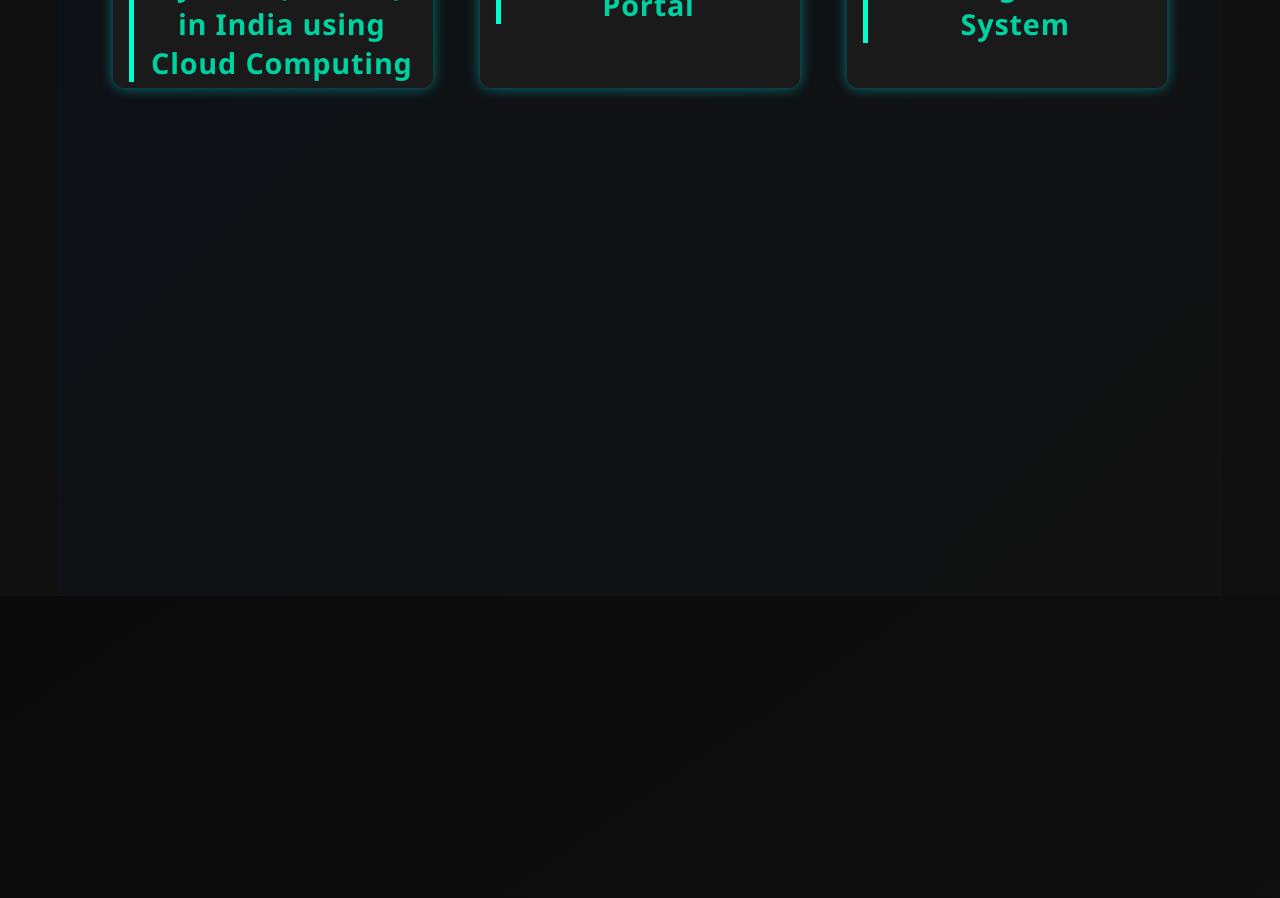
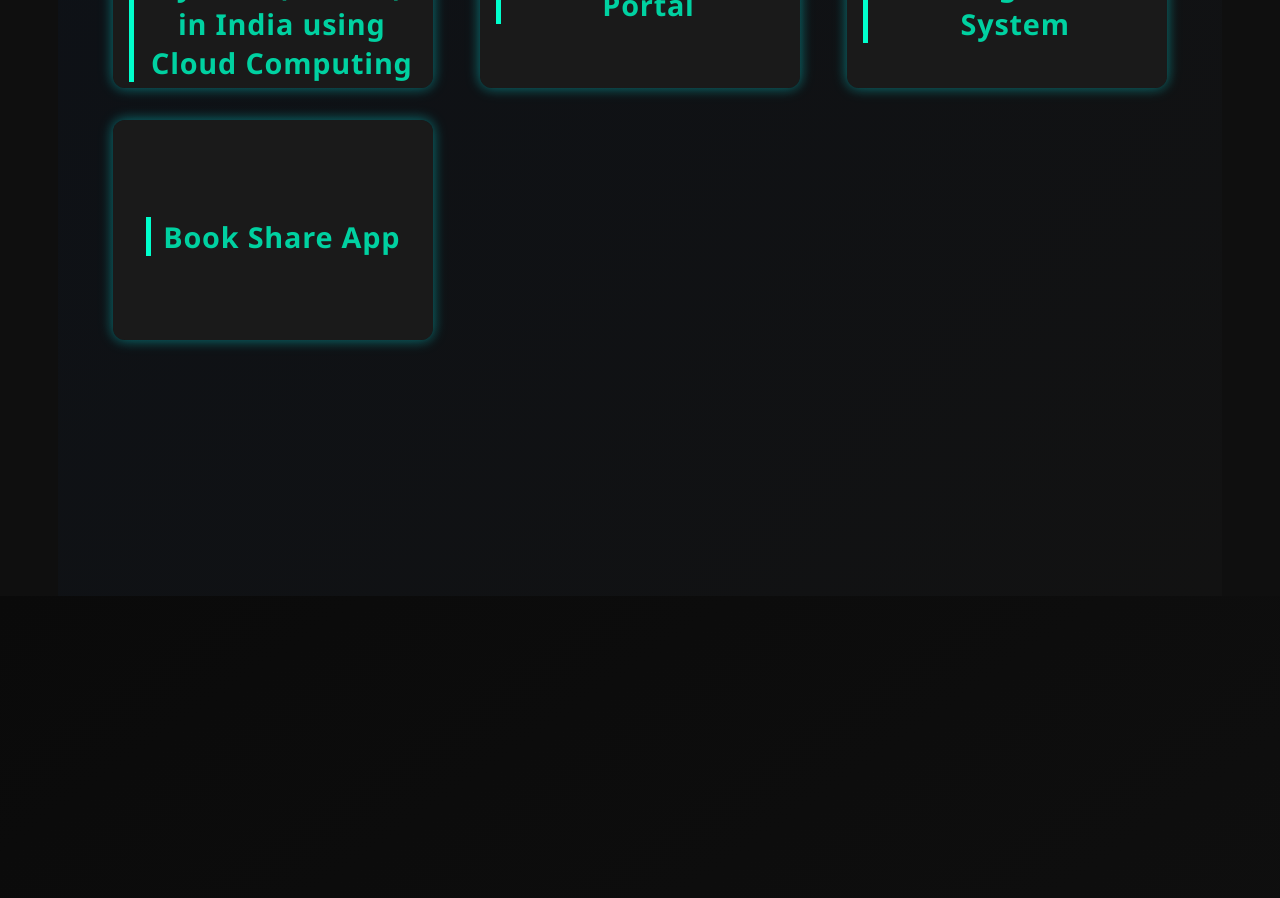
Before and after one commit to Posa5A6/PortFolio, a React (Create React App) app: page / in a window 1280 px wide. Shown: the part 3000-3898 px from the top of the page. Built offline with nearby package versions, Linux system fonts and the light colour scheme.

Commit message:
Update Projects.jsx

```diff
--- a/src/components/Projects.jsx
+++ b/src/components/Projects.jsx
@@ -8,7 +8,7 @@ const projects = [
       'A cloud-based MERN stack system centralizing patient medical data across India to improve healthcare efficiency.',
     tech: 'MERN Stack, Cloud Computing',
     github: 'https://github.com/Posa5A6/PMDCS',
-    demo: '', // No live demo link
+    demo: '',
   },
   {
     name: 'Bike Rental Portal',
@@ -24,6 +24,13 @@ const projects = [
     tech: 'Java, JDBC',
     github: 'https://github.com/Posa5A6/Libraray-Management-System-using-java-and-jdbc',
     demo: '',
+  },
+  {
+    name: 'Book Share App',
+    description: 'A full-stack MERN web application where users can upload, search, and explore books.',
+    tech: 'React, Node.js, Express, MongoDB, Netlify, Render',
+    github: 'https://github.com/Posa5A6/book-share-app',
+    demo: 'https://book-share-app.netlify.app/',
   },
 ];
 
```
